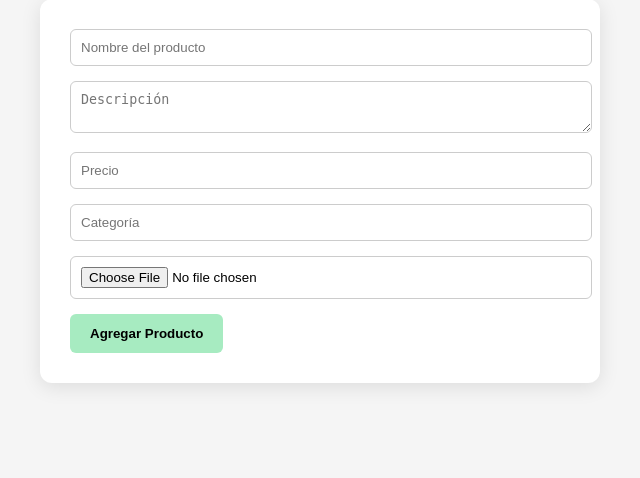
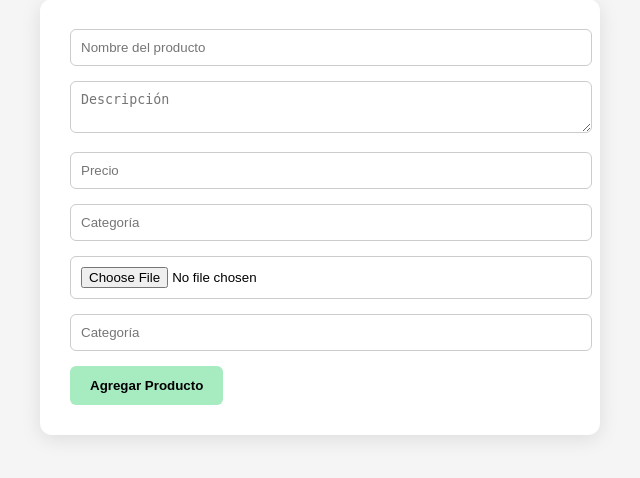
Before and after one commit to paultrujillohormigo-pixel/sunnytown, a Flask app: page /products/add in a window 1280 px wide. Shown: the part 117-595 px from the top of the page, without its empty margins (320-960 px from the left). Run offline with Flask 3, Linux system fonts and the light colour scheme.

Commit message:
Update add_product.html

```diff
--- a/products/templates/add_product.html
+++ b/products/templates/add_product.html
@@ -20,6 +20,7 @@ button:hover { opacity: 0.9; }
     <input type="number" name="price" placeholder="Precio" step="0.01" required>
     <input type="text" name="category" placeholder="Categoría">
     <input type="file" name="image" accept="image/*" required>
+     <input type="number" name="code" placeholder="Categoría" required>
     <button type="submit">Agregar Producto</button>
 </form>
 </body>
```
